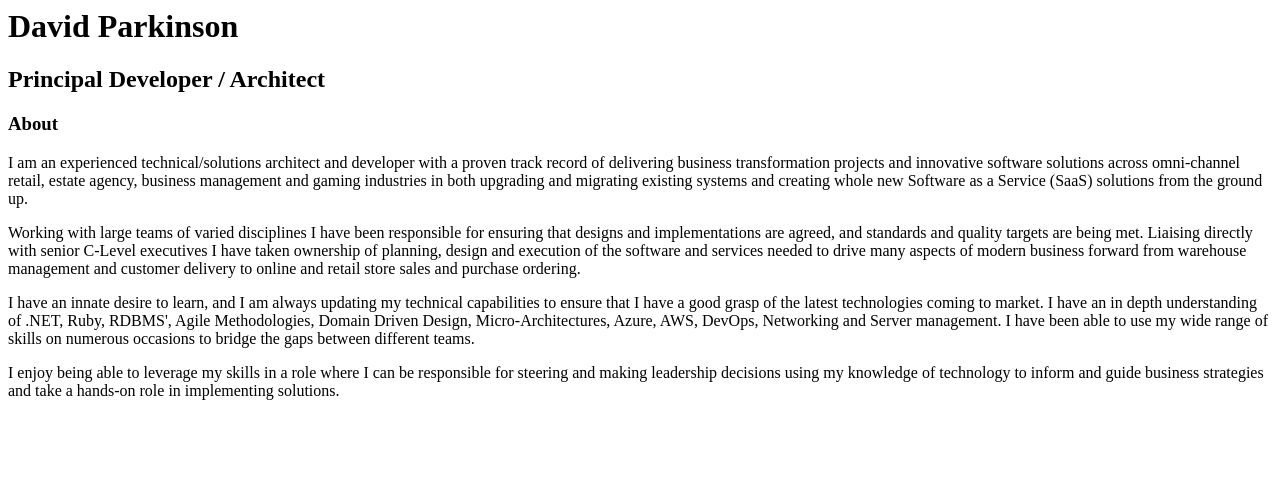
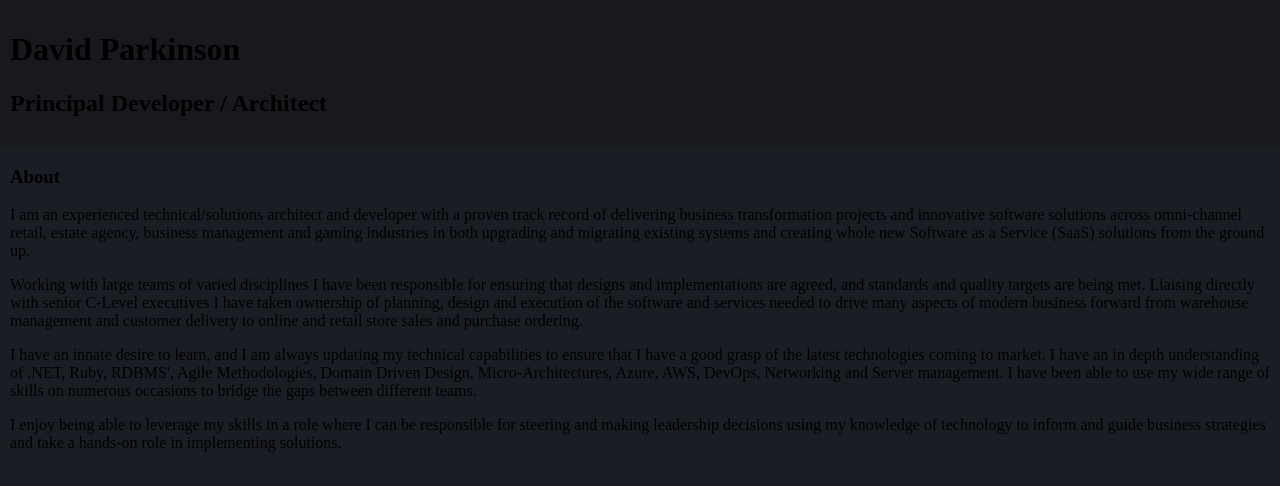
Before and after one commit to dparkinson/dparkinson.co.uk, a plain HTML site: page index.html in a window 1280 px wide. Drawn offline with Linux system fonts and the light colour scheme.

Commit message:
Added very basic css styling

```diff
--- /dev/null
+++ b/css/main.css
@@ -0,0 +1,14 @@
+body {
+    background-color: #1a1d23;
+    padding: 0;
+    margin: 0;
+}
+
+header {
+    background-color: #17191d;
+    padding: 10px 10px;
+}
+
+main {
+    padding: 0 10px;
+}
--- a/index.html
+++ b/index.html
@@ -1,11 +1,13 @@
 <html>
   <head>
-
+    <link rel="stylesheet" href="css/main.css">
   </head>
   <body>
+    <header>
       <h1>David Parkinson</h1>
       <h2>Principal Developer / Architect</h2>
-
+    </header>
+    <main>
       <h3>About</h3>
       <p>
         I am an experienced technical/solutions architect and developer with a proven track
@@ -35,5 +37,6 @@
         steering and making leadership decisions using my knowledge of technology to inform and
         guide business strategies and take a hands-on role in implementing solutions.
       </p>
+    </main>
   </body>
 </html>
```
Also changed, not shown: 1 other file. Lines whose indentation alone changed are shown as unchanged.
